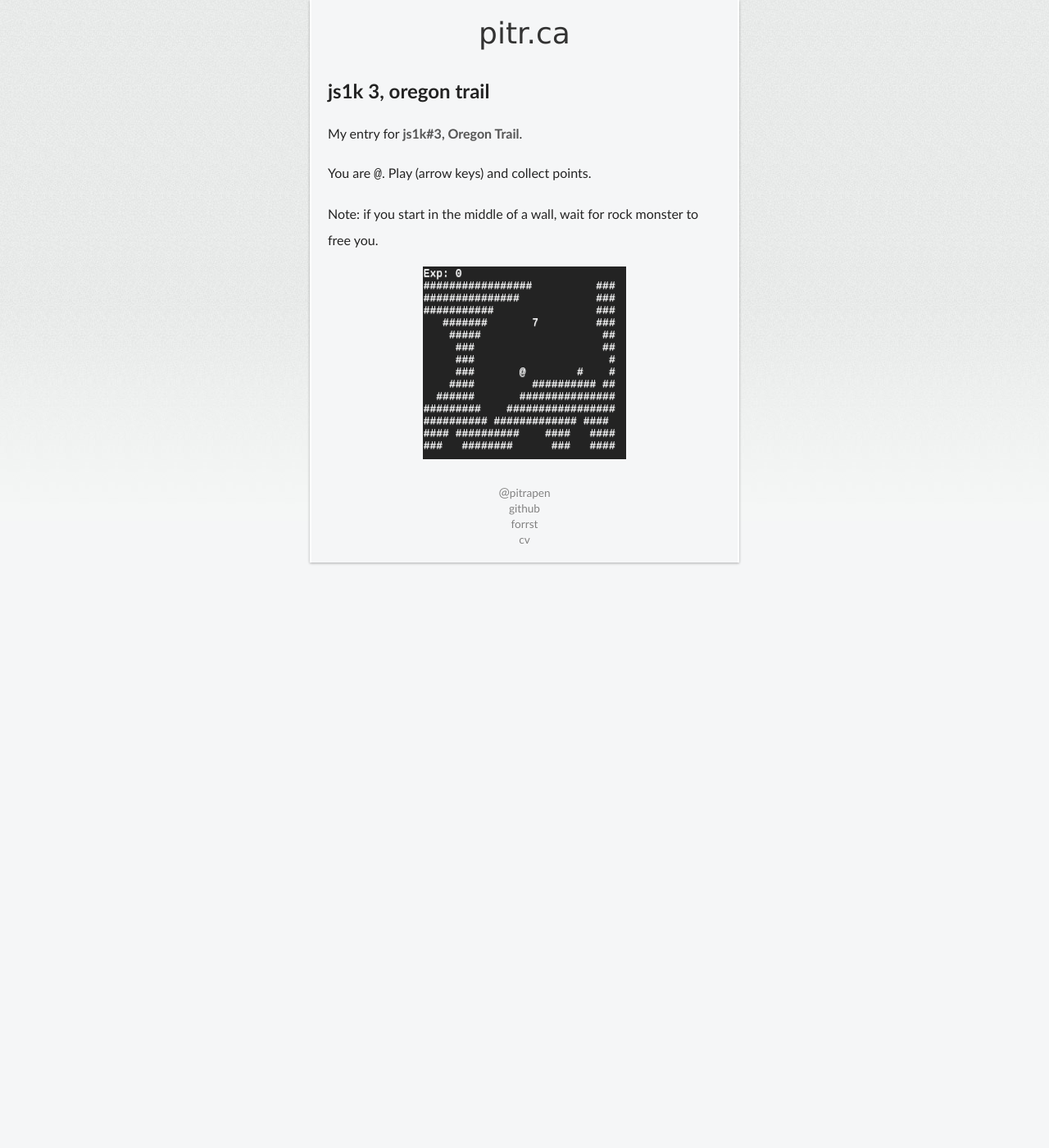
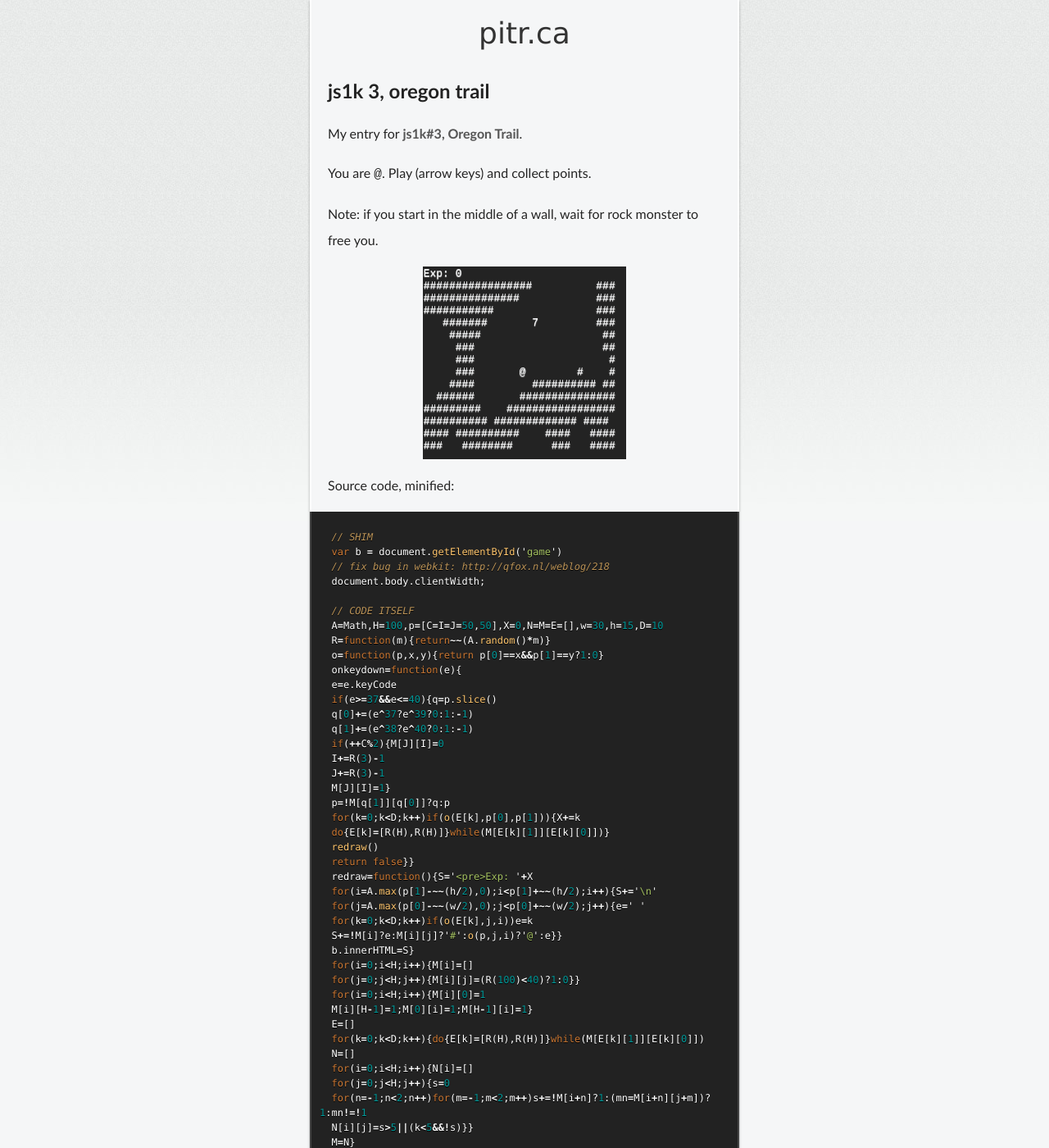
Before and after one commit to pitr/pitr.github.com, a Jekyll site: the page built from _posts/2011-03-13-js1k3.html, in a window 1280 px wide and 1400 px high. Shown: the whole window at 82% size. Built offline with Jekyll 4.4.1, drawn with Linux system fonts in a browser that asks for light colours; some web fonts are replaced.

Commit message:
js1k3: show source code

```diff
--- a/_posts/2011-03-13-js1k3.html
+++ b/_posts/2011-03-13-js1k3.html
@@ -15,8 +15,58 @@ title: js1k 3, oregon trail
   <p>
     Note: if you start in the middle of a wall, wait for rock monster to free you.
   </p>
+
+  <div id='game'></div>
+
+  <p>
+    Source code, minified:
+  </p>
+
+  {% highlight javascript %}
+  // SHIM
+  var b = document.getElementById('game')
+  // fix bug in webkit: http://qfox.nl/weblog/218
+  document.body.clientWidth;
+
+  // CODE ITSELF
+  A=Math,H=100,p=[C=I=J=50,50],X=0,N=M=E=[],w=30,h=15,D=10
+  R=function(m){return~~(A.random()*m)}
+  o=function(p,x,y){return p[0]==x&&p[1]==y?1:0}
+  onkeydown=function(e){
+  e=e.keyCode
+  if(e>=37&&e<=40){q=p.slice()
+  q[0]+=(e^37?e^39?0:1:-1)
+  q[1]+=(e^38?e^40?0:1:-1)
+  if(++C%2){M[J][I]=0
+  I+=R(3)-1
+  J+=R(3)-1
+  M[J][I]=1}
+  p=!M[q[1]][q[0]]?q:p
+  for(k=0;k<D;k++)if(o(E[k],p[0],p[1])){X+=k
+  do{E[k]=[R(H),R(H)]}while(M[E[k][1]][E[k][0]])}
+  redraw()
+  return false}}
+  redraw=function(){S='<pre>Exp: '+X
+  for(i=A.max(p[1]-~~(h/2),0);i<p[1]+~~(h/2);i++){S+='\n'
+  for(j=A.max(p[0]-~~(w/2),0);j<p[0]+~~(w/2);j++){e=' '
+  for(k=0;k<D;k++)if(o(E[k],j,i))e=k
+  S+=!M[i]?e:M[i][j]?'#':o(p,j,i)?'@':e}}
+  b.innerHTML=S}
+  for(i=0;i<H;i++){M[i]=[]
+  for(j=0;j<H;j++){M[i][j]=(R(100)<40)?1:0}}
+  for(i=0;i<H;i++){M[i][0]=1
+  M[i][H-1]=1;M[0][i]=1;M[H-1][i]=1}
+  E=[]
+  for(k=0;k<D;k++){do{E[k]=[R(H),R(H)]}while(M[E[k][1]][E[k][0]])
+  N=[]
+  for(i=0;i<H;i++){N[i]=[]
+  for(j=0;j<H;j++){s=0
+  for(n=-1;n<2;n++)for(m=-1;m<2;m++)s+=!M[i+n]?1:(mn=M[i+n][j+m])?1:mn!=!1
+  N[i][j]=s>5||(k<5&&!s)}}
+  M=N}
+  redraw()
+  {% endhighlight %}
 </section>
-<div id='game'></div>
 
 <style type="text/css" media="screen">
   #game pre {
```
